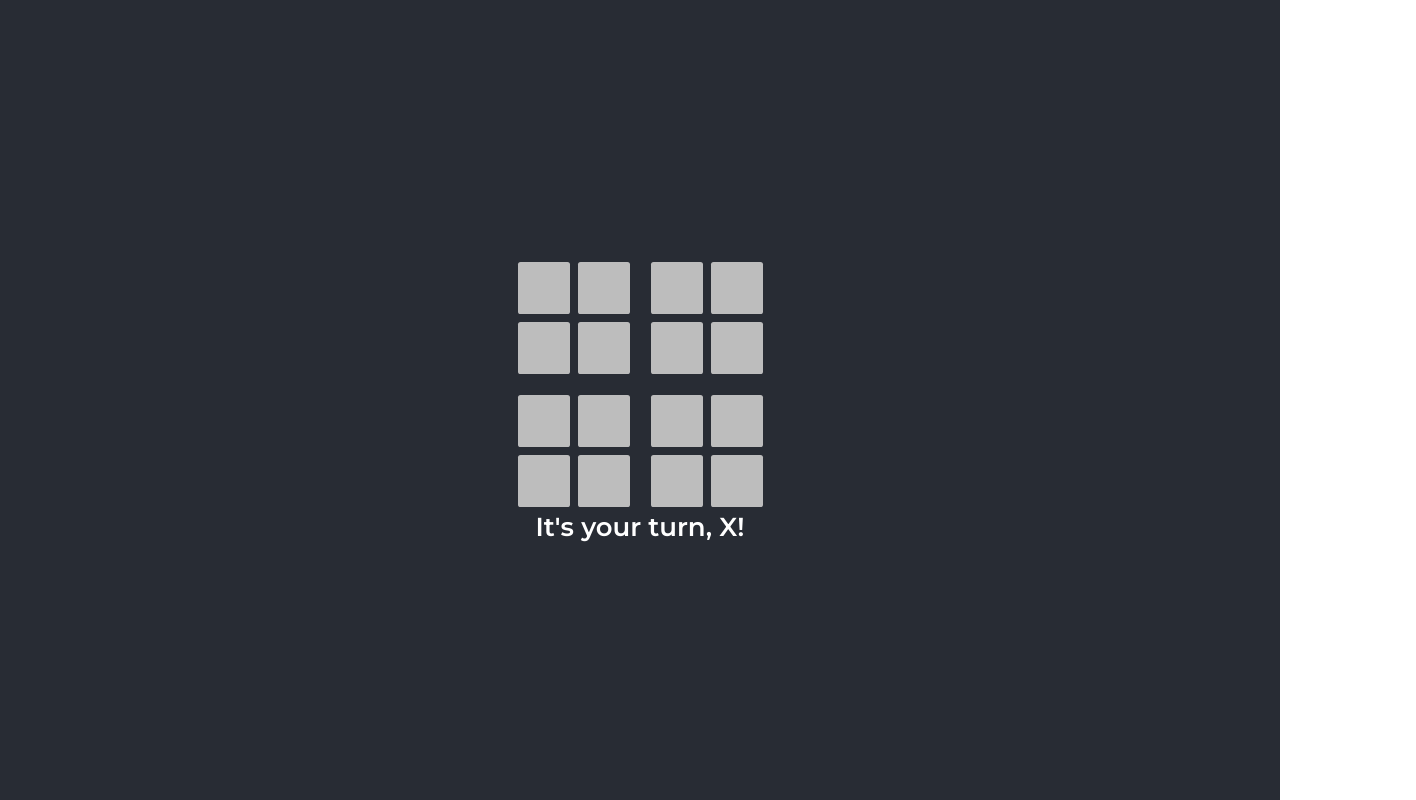
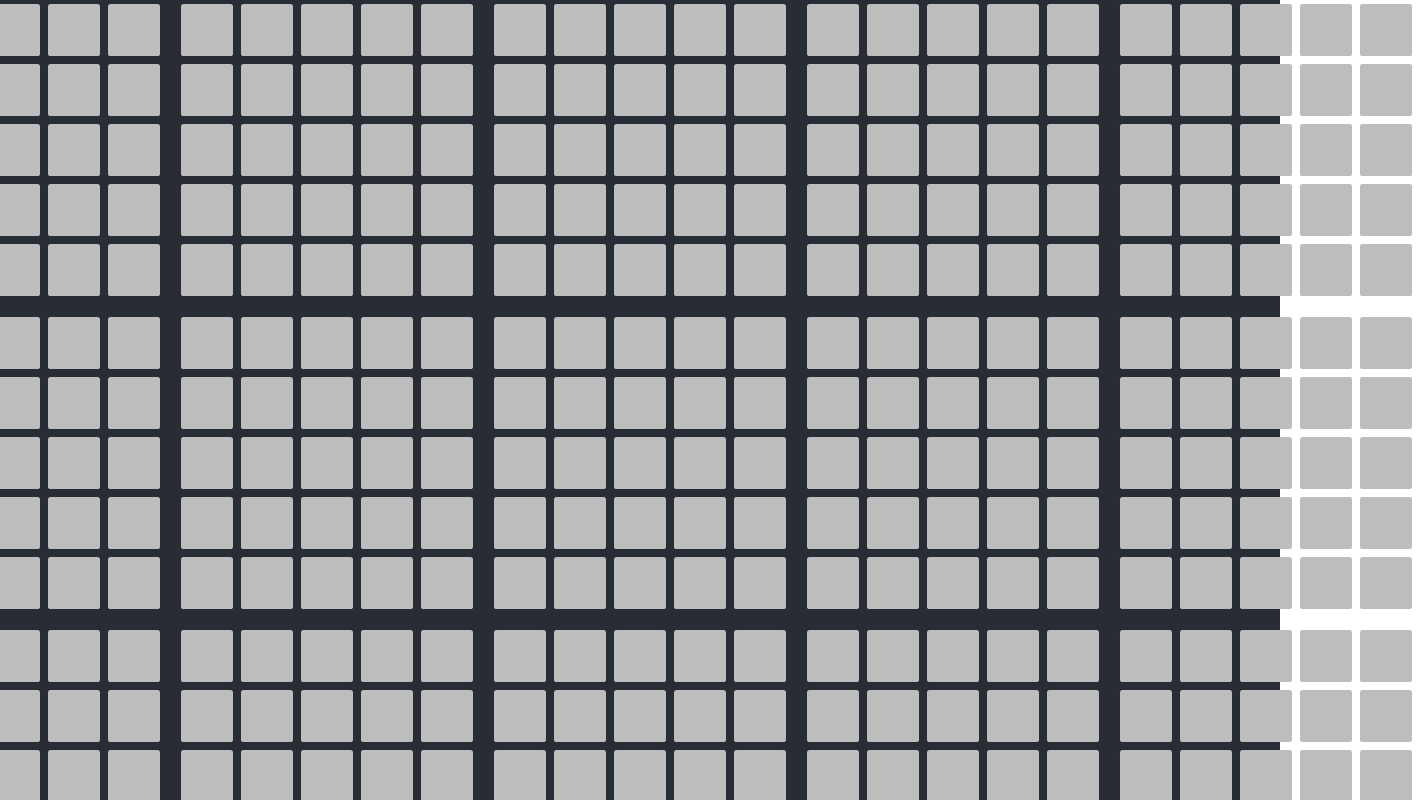
Before and after one commit to tomas-sucena/2025-FEUP-IA, a React (Create React App) app in the folder proj1/: page /menu/new-game in a window 1280 px wide. Both pictures are taken after typing "5", "Sample", "Sample" into the empty fields and a click on the button "Play". Shown: the top 800 px of the page, 1416 px wide, since content can reach past the window. Built offline with nearby package versions, Linux system fonts and the light colour scheme.

Commit message:
fix(proj1): attempt to fix menu

```diff
--- a/proj1/src/components/NewGameMenu.tsx
+++ b/proj1/src/components/NewGameMenu.tsx
@@ -8,7 +8,7 @@ import PlayerMenu from './PlayerMenu';
 const parsePlayer = (data: FormData, symbol: string): GamePlayer => {
   const player = `player-${symbol}`;
   const name: string =
-    data.get(`${player}-name`)?.toString() ?? `Player ${symbol}`;
+    data.get(`${player}-name`)?.toString() || `Player ${symbol}`;
   const type: string = data.get(`${player}-type`)!.toString();
   const depth: number = Number(data.get(`${player}-depth`)?.toString());
 
@@ -28,17 +28,15 @@ export default function NewGameMenu() {
     // fetch the form data
     const data = new FormData(event.currentTarget);
 
-    // initialize the game variables
-    const state = GameState.fromSize(Number(data.get('size')) || 3);
+    // initialize the game state
+    const initialGameState = GameState.fromSize(Number(data.get('size')) || 3);
     const playerX = parsePlayer(data, 'X');
     const playerO = parsePlayer(data, 'O');
 
-    // store the game variables
-    localStorage.setItem('state', JSON.stringify(state));
-    localStorage.setItem('player-X', JSON.stringify(playerX));
-    localStorage.setItem('player-O', JSON.stringify(playerO));
-
-    navigate('/game');
+    // redirect to the game
+    navigate('/game', {
+      state: { initialGameState, playerX, playerO },
+    });
   };
 
   return (
--- a/proj1/src/game/state.ts
+++ b/proj1/src/game/state.ts
@@ -103,11 +103,10 @@ export class GameState {
   /**
    * Creates a copy of a game state.
    * @param size the number of rows and columns of the board
-   * @param move an optional move to be made
    * @returns a new game state
    */
-  static fromState(state: GameState, move?: GameMove): GameState {
-    const newState = new GameState({
+  static fromState(state: GameState): GameState {
+    return new GameState({
       size: state.size,
       board: [...state.board],
       smallBoards: state.smallBoards.map((smallBoard) => [...smallBoard]),
@@ -117,12 +116,6 @@ export class GameState {
       validMoves: state.validMoves,
       victoryPatterns: state.victoryPatterns,
     });
-
-    if (move) {
-      newState.makeMove(move.boardIndex, move.tileIndex);
-    }
-
-    return newState;
   }
 
   /**
--- a/proj1/src/pages/Game.tsx
+++ b/proj1/src/pages/Game.tsx
@@ -4,15 +4,7 @@ import { GamePlayer } from '../game/player';
 
 // components
 import Board from '../components/Board';
-
-interface GameProps {
-  /** the number of rows and columns of the board */
-  size: number;
-  /** the first player */
-  player1?: GamePlayer;
-  /** the second player */
-  player2?: GamePlayer;
-}
+import { useLocation, useNavigate } from 'react-router';
 
 // a function for the computer players to play
 const play = (player: GamePlayer, state: GameState) => {
@@ -29,35 +21,51 @@ const play = (player: GamePlayer, state: GameState) => {
   setTimeout(() => tile.click(), Math.max(1000 - Date.now() + start, 0));
 };
 
-export default function Game({ size, player1, player2 }: GameProps) {
+export default function Game() {
+  const navigate = useNavigate();
+
+  // fetch the game state
+  const { state } = useLocation();
+
+  if (!state) {
+    navigate('/menu');
+  }
+
+  const { initialGameState, playerX, playerO } = state;
+  console.log(initialGameState, playerX, playerO);
+
+  if (!initialGameState || !playerX || !playerO) {
+    navigate('/menu');
+  }
+
   // initialize the game state
-  const [state, setState] = useState(GameState.fromSize(size));
-  const player = state.nextPlayer === 'X' ? player1 : player2;
-  const ongoing = state.validMoves.length > 0; // indicates if the game is still ongoing
+  const [gameState, setState] = useState(initialGameState);
+  const player: GamePlayer = gameState.nextPlayer === 'X' ? playerX : playerO;
+  const ongoing = gameState.validMoves.length > 0; // indicates if the game is still ongoing
 
   // a function for handling tile clicks
   const handleTileClick = (smallBoardIndex: number, tileIndex: number) => {
-    if (state.makeMove(smallBoardIndex, tileIndex)) {
-      setState(GameState.fromState(state));
+    if (gameState.makeMove(smallBoardIndex, tileIndex)) {
+      setState(GameState.fromState(gameState));
     }
   };
 
   // handle computer player turns
   useEffect(() => {
-    if (player && ongoing) {
-      setTimeout(() => play(player, state), 0);
+    if (player.chooseMove && ongoing) {
+      setTimeout(() => play(player, gameState), 0);
     }
   });
 
   // render the board
   return (
     <>
-      <Board {...state} handleTileClick={handleTileClick} />
+      <Board {...gameState} handleTileClick={handleTileClick} />
       <aside>
         {ongoing
-          ? `It's your turn, ${state.nextPlayer}!`
-          : state.winner
-            ? `${state.winner} has won!`
+          ? `It's your turn, ${gameState.nextPlayer}!`
+          : gameState.winner
+            ? `${gameState.winner} has won!`
             : `It's a tie!`}
       </aside>
     </>
```
